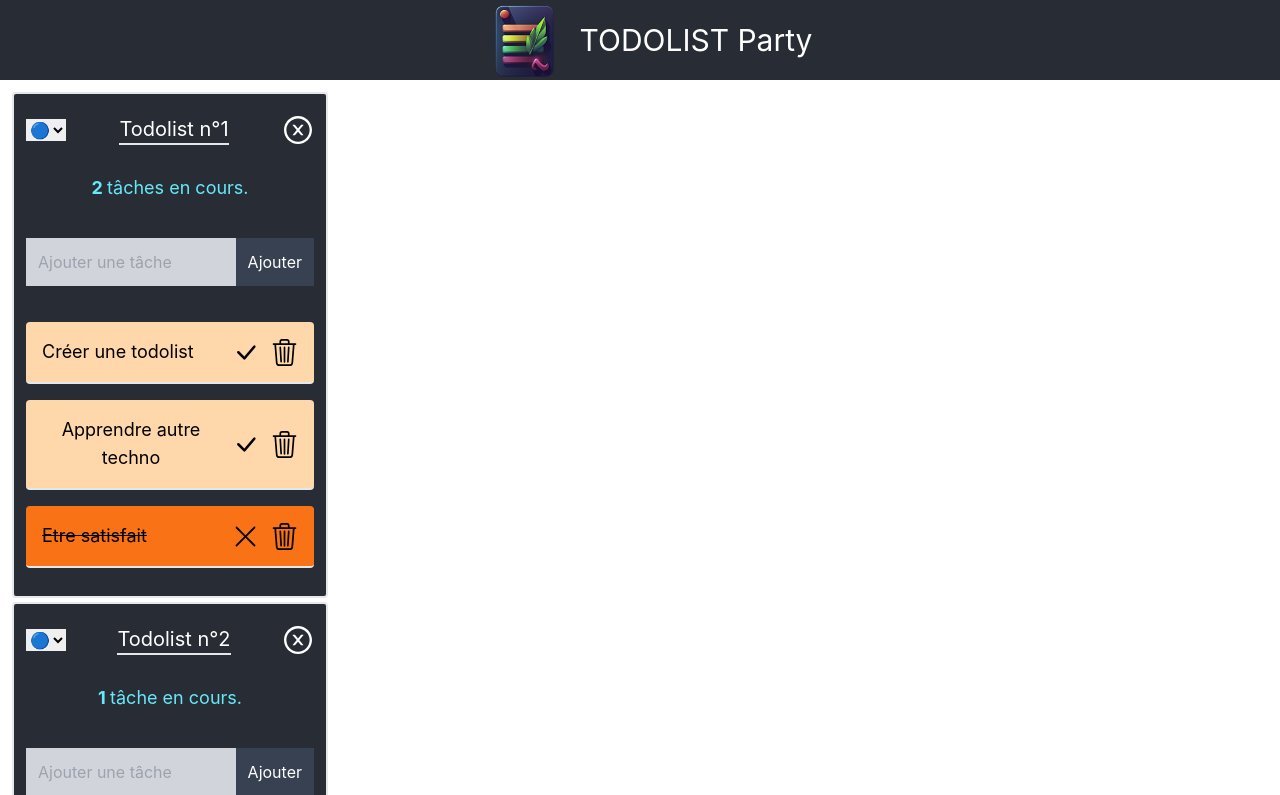
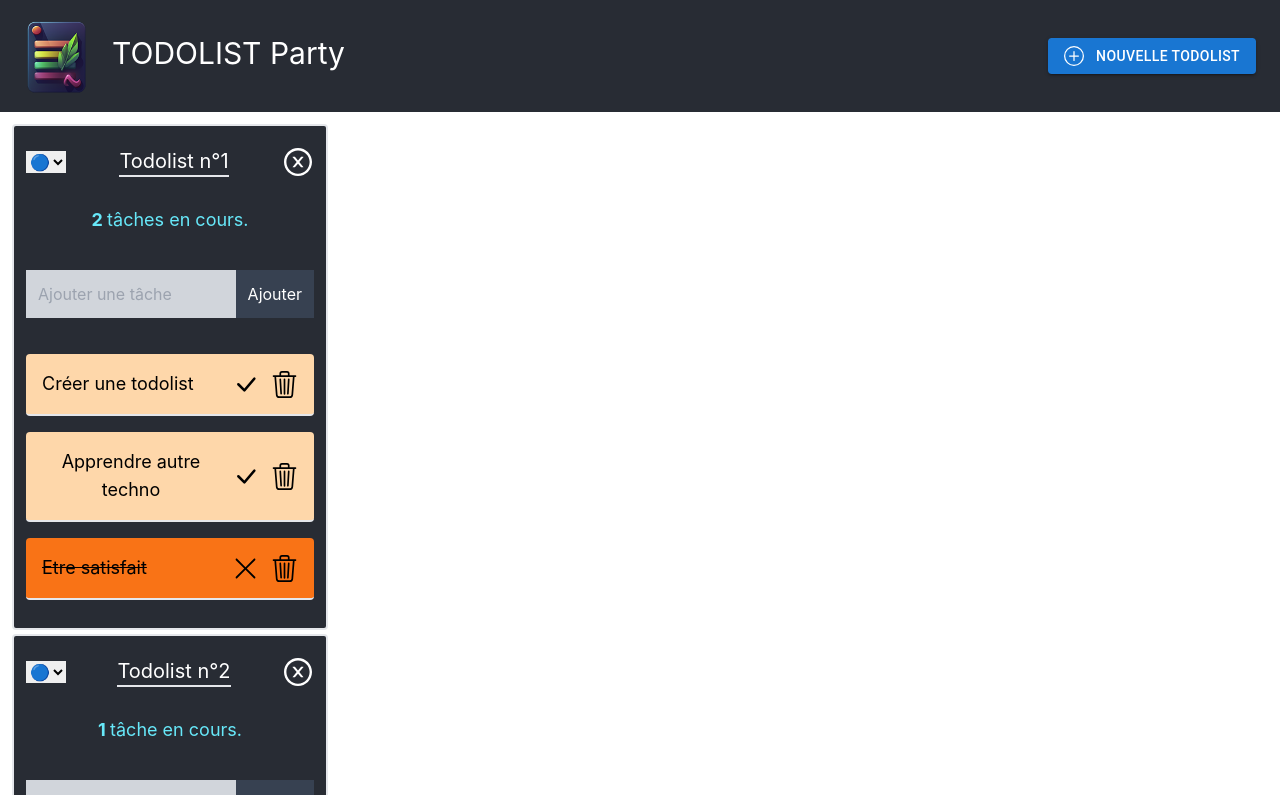
Before and after one commit to Jeremy-Desloovere/Todolist-Party, a React (Create React App) app: page / in a window 1280 px wide. Shown: the top 795 px of the page. Built offline with nearby package versions, Linux system fonts and the light colour scheme.

Commit message:
add new todolist with modal / request name

```diff
--- a/src/components/DragZone.js
+++ b/src/components/DragZone.js
@@ -1,16 +1,17 @@
 import React, { useRef } from 'react'
 import Todolist from './Todolist/Todolist';
 import { useStoreTodoList } from '../storeTodoList';
+
 
 
 const DragZone = () => {
     const constraintsRef = useRef(null)
     const todoLists = useStoreTodoList((state) => state.todoLists)
 
+
     return (
         <main
             ref={constraintsRef}>
-
             {
                 todoLists.map((todoList) => {
                     return (
@@ -22,8 +23,6 @@ const DragZone = () => {
                     )
                 })
             }
-
-
         </main>
     )
 }
--- a/src/components/Header.js
+++ b/src/components/Header.js
@@ -1,11 +1,84 @@
-import React from 'react'
+import { Button, Dialog, DialogActions, DialogContent, DialogContentText, DialogTitle, TextField } from '@mui/material'
+import React, { useEffect, useState } from 'react'
+import { BsPlusCircle } from 'react-icons/bs';
+import { useStoreTodoList } from '../storeTodoList';
 
 const Header = () => {
+    const addTodolist = useStoreTodoList((state) => state.addTodolist)
+    const [isModalOpen, setIsModalOpen] = useState(false);
+    const [nameNewTodolist, setNameNewTodolist] = useState('');
+
+
+
     return (
-        <header >
-            <img
-                className='w-28' src="/logo.png" alt='logo' />
-            <h1>TODOLIST Party</h1>
+        <header>
+            <h1>
+                <img
+                    className='w-28 inline' src="/logo.png" alt='logo' />TODOLIST Party
+            </h1>
+            <div
+                className='buttonNewTodolist'
+            >
+
+                <Button
+                    variant="contained"
+                    onClick={(e) => {
+                        setIsModalOpen(true);
+                    }}
+                >
+                    <BsPlusCircle
+                        className='iconAddTodolist' />
+                    Nouvelle todolist
+                </Button>
+            </div>
+            <Dialog
+                open={isModalOpen}
+                onClose={(e) => {
+                    setIsModalOpen(false);
+                }}
+                aria-labelledby="alert-dialog-title"
+                aria-describedby="alert-dialog-description"
+            >
+                <DialogTitle id="alert-dialog-title">
+                    {"Ajout d'une todolist"}
+                </DialogTitle>
+                <DialogContent>
+                    <DialogContentText id="alert-dialog-description">
+                        Veuillez saisir le nom de la nouvelle liste
+                    </DialogContentText>
+                    <TextField
+                        autoFocus
+                        margin="dense"
+                        id="nameTodolist"
+                        label="Nouveau Titre"
+                        type="text"
+                        size="20"
+                        fullWidth
+                        variant="standard"
+                        onChange={(e) => {
+                            setNameNewTodolist(e.target.value)
+                        }}
+                    />
+                </DialogContent>
+                <DialogActions>
+                    <Button
+                        variant="secondary"
+                        onClick={(e) => {
+                            setIsModalOpen(false);
+                        }}>Annuler</Button>
+                    <Button
+                        variant="primary"
+                        onClick={(e) => {
+                            if (nameNewTodolist !== '') {
+                                addTodolist(nameNewTodolist);
+                                setIsModalOpen(false);
+                            }
+                        }}
+                        autoFocus>
+                        Créer
+                    </Button>
+                </DialogActions>
+            </Dialog>
         </header>
     )
 }
--- a/src/components/Todolist/HeaderTodolist.js
+++ b/src/components/Todolist/HeaderTodolist.js
@@ -24,7 +24,6 @@ const HeaderTodolist = ({ listId }) => {
                     setIsModalOpen(true);
                 }}
                 color='white'
-
             />
 
             <Dialog
--- a/src/index.css
+++ b/src/index.css
@@ -23,7 +23,7 @@ code {
 }
 
 h1 {
-  @apply text-3xl  text-textColor
+  @apply text-2xl md:text-3xl  text-textColor
 }
 
 main{
@@ -31,7 +31,7 @@ main{
 }
 
 header{
-  @apply   bg-mainBg flex items-center justify-center h-[10vh]
+  @apply bg-mainBg flex flex-col md:flex-row  h-auto md:justify-between md:items-center md:pr-6
 
 }
 
@@ -83,6 +83,12 @@ footer{
 @apply flex justify-between items-center w-full h-12
 }
 
+.iconAddTodolist{
+@apply w-5 h-5 mr-3
+}
+.buttonNewTodolist{
+  @apply bg-white pt-4 md:bg-none md:pt-0 md:rounded-md
+}
 
 .closeTodolist{
 @apply w-8 h-8
--- a/src/storeTodoList.js
+++ b/src/storeTodoList.js
@@ -160,15 +160,25 @@ export const useStoreTodoList = create((set, get) => ({
         }));
     },
 
-    //! Ajouter une todolist
-    AddTodolist: () => {
-        // set((state) => ({
-        //     todoLists: state.todoLists.filter((list) => list.id !== listId)
-        // }));
+    addTodolist: (name) => {
+        const newTodolist = {
+            id: uuidv4(),
+            title: name,
+            color: "bg-darkColor",
+            taskList: [
+                {
+                    id: uuidv4(),
+                    label: "Ma première tâche",
+                    done: false,
+                },
+            ]
+        }
+        console.log(newTodolist);
 
+        set((state) => ({
+            todoLists: [...state.todoLists, newTodolist],
+        }));
     },
-
-    //! Supprimer une todolist
     deleteTodolist: (listId) => {
         set((state) => ({
             todoLists: state.todoLists.filter((list) => list.id !== listId)
```
